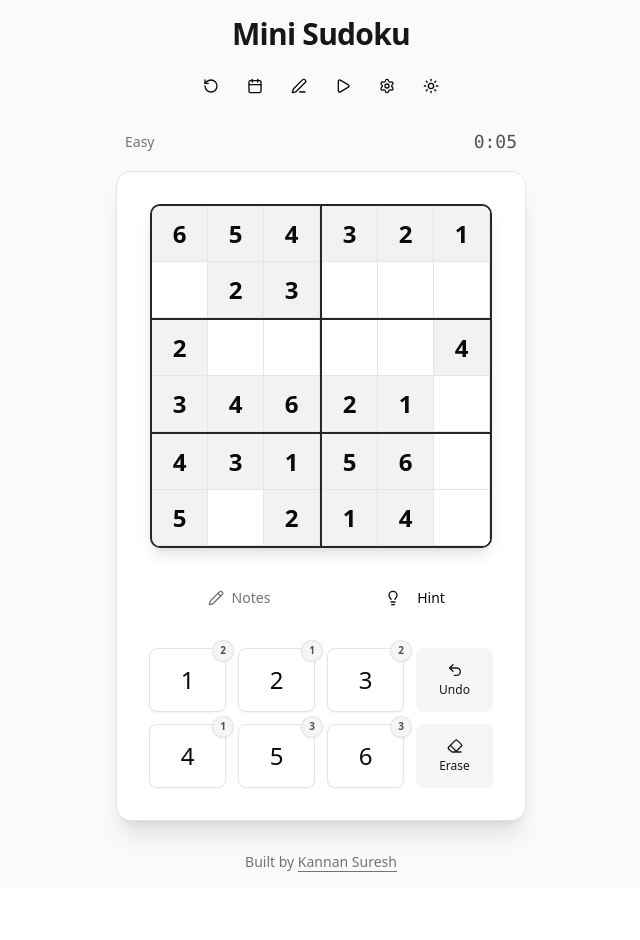
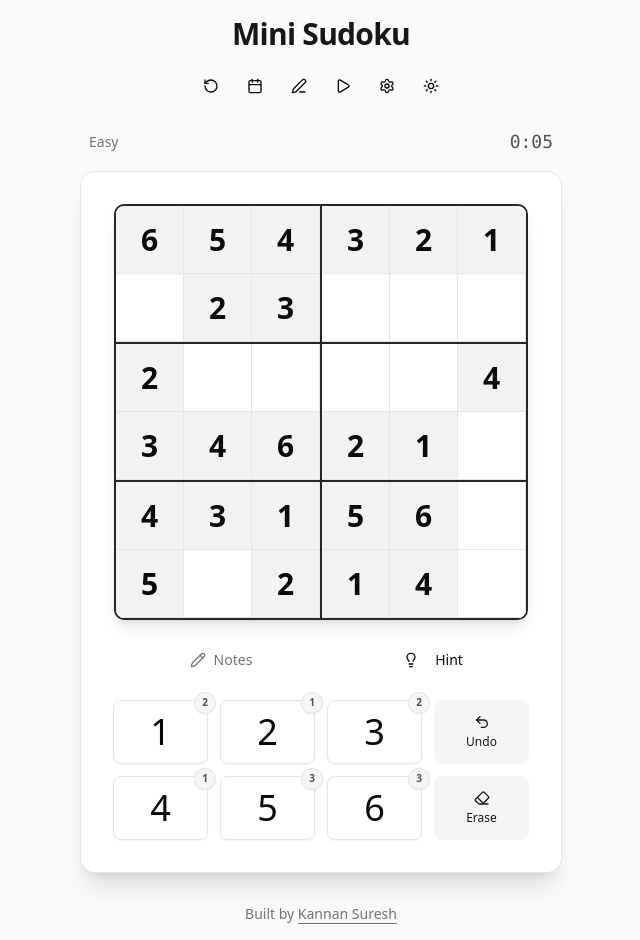
Before and after one commit to kannansuresh/mini-sudoku, a React (Vite) app: page / in a window 1280 px wide. Shown: the whole page, without its empty margins (319-959 px from the left). Before the commit the page ends 888 px from the top, so only its background shows below. Built offline with nearby package versions, Linux system fonts and the light colour scheme.

Commit message:
feat: Refine layout, sizing, and styling (v32-v38)

```diff
--- a/src/App.tsx
+++ b/src/App.tsx
@@ -119,12 +119,12 @@ function App() {
         <div className="w-fit">
           <GameHeader />
 
-          <main className="relative flex w-fit flex-col items-center gap-6 rounded-xl bg-white p-4 shadow-xl ring-1 ring-neutral-200 dark:bg-neutral-900 dark:ring-neutral-800 sm:p-8">
+          <main className="relative flex w-fit flex-col items-center gap-4 rounded-xl bg-white p-4 shadow-xl ring-1 ring-neutral-200 dark:bg-neutral-900 dark:ring-neutral-800 sm:p-8">
             <div className="relative z-10">
               <SudokuGrid />
             </div>
 
-            <div className="w-[18.5rem] sm:w-[21.5rem]">
+            <div className="w-[18.5rem] sm:w-[26rem]">
               <Controls />
             </div>
 
--- a/src/components/Cell.tsx
+++ b/src/components/Cell.tsx
@@ -52,7 +52,7 @@ export function Cell({ row, col, value, isInitial, isConflict }: CellProps) {
         backgroundImage: "repeating-linear-gradient(45deg, transparent, transparent 5px, rgba(220, 38, 38, 0.1) 5px, rgba(220, 38, 38, 0.1) 10px)"
       } : undefined}
       className={cn(
-        "relative flex h-12 w-12 cursor-pointer items-center justify-center border-r border-b border-neutral-200 text-2xl font-medium transition-colors select-none dark:border-neutral-700 sm:h-14 sm:w-14",
+        "relative flex h-12 w-12 cursor-pointer items-center justify-center border-r border-b border-neutral-200 text-2xl sm:text-3xl font-medium transition-colors select-none dark:border-neutral-700 sm:h-[68px] sm:w-[68px]",
         // Borders for regions (handled in Grid, but maybe here too?)
         // Grid handles thick borders. Here we just do standard cell borders.
 
@@ -79,7 +79,7 @@ export function Cell({ row, col, value, isInitial, isConflict }: CellProps) {
       ) : (
         <div className="grid h-full w-full grid-cols-3 grid-rows-2 font-['Patrick_Hand'] italic">
           {[1, 2, 3, 4, 5, 6].map((n) => (
-            <div key={n} className="flex items-center justify-center text-sm leading-none text-neutral-500 dark:text-neutral-400 sm:text-base">
+            <div key={n} className="flex items-center justify-center text-sm leading-none text-neutral-500 dark:text-neutral-400 sm:text-sm">
               {cellNotes.includes(n) ? n : ""}
             </div>
           ))}
--- a/src/components/Controls.tsx
+++ b/src/components/Controls.tsx
@@ -1,6 +1,6 @@
 import { useGameStore } from "@/store/gameStore";
 import { Button } from "@/components/ui/button";
-import { Lightbulb, Pencil } from "lucide-react";
+import { Lightbulb, Pencil, X } from "lucide-react";
 import { cn } from "@/lib/utils";
 
 import {
@@ -20,7 +20,8 @@ export function Controls() {
     setNotesMode,
     status,
     tempNotesMode,
-    activeHint
+    activeHint,
+    clearHint
   } = useGameStore();
 
   const isNotesActive = settings.notesMode || tempNotesMode;
@@ -68,10 +69,10 @@ export function Controls() {
   }
 
   return (
-    <div className="flex w-full justify-between gap-2 min-h-[52px] items-center">
+    <div className="flex w-full justify-between gap-2 min-h-[48px] items-center">
       {activeHint ? (
-        <div className="flex w-full h-[52px] items-center justify-start p-3 bg-yellow-50 dark:bg-yellow-900/20 rounded-lg border border-yellow-200 dark:border-yellow-900/50">
-          <p className="text-xs text-left text-yellow-800 dark:text-yellow-200 line-clamp-2 leading-tight">
+        <div className="flex w-full h-[48px] items-center justify-between p-3 bg-yellow-50 dark:bg-yellow-900/20 rounded-lg border border-yellow-200 dark:border-yellow-900/50">
+          <p className="text-xs text-left text-yellow-800 dark:text-yellow-200 line-clamp-2 leading-tight flex-1 mr-2">
             {activeHint.reason.split(String(activeHint.value)).map((part, i, arr) => (
               <span key={i}>
                 {part}
@@ -79,6 +80,14 @@ export function Controls() {
               </span>
             ))}
           </p>
+          <Button
+            variant="ghost"
+            size="icon"
+            className="h-6 w-6 min-w-6 text-yellow-700 hover:text-yellow-900 hover:bg-yellow-100 dark:text-yellow-300 dark:hover:text-yellow-100 dark:hover:bg-yellow-900/50"
+            onClick={clearHint}
+          >
+            <X className="h-4 w-4" />
+          </Button>
         </div>
       ) : (
         <>
--- a/src/components/Keyboard.tsx
+++ b/src/components/Keyboard.tsx
@@ -61,15 +61,16 @@ export function Keyboard() {
         key={num}
         variant="outline"
         className={cn(
-          "relative flex h-14 w-full flex-col items-center justify-center p-0 text-xl font-medium sm:h-16 sm:text-2xl",
+          "relative flex h-14 w-full flex-col items-center justify-center p-0 text-2xl font-medium sm:h-16 sm:text-4xl",
           "bg-white dark:bg-neutral-800",
+          (settings.notesMode || tempNotesMode) && "font-['Patrick_Hand'] italic",
           disabled && "opacity-20 pointer-events-none"
         )}
         onClick={() => handleNumberClick(num as CellValue)}
         disabled={disabled || status === 'won'}
       >
         <span>{num}</span>
-        {settings.countRemaining && !finished && (
+        {settings.countRemaining && !finished && !settings.notesMode && !tempNotesMode && (
           <span className="absolute -top-2 -right-2 flex h-5 w-5 items-center justify-center rounded-full bg-neutral-100 text-[10px] font-bold text-neutral-600 shadow-sm ring-1 ring-neutral-200 dark:bg-neutral-700 dark:text-neutral-300 dark:ring-neutral-600">
             {getRemainingCount(num)}
           </span>
```
